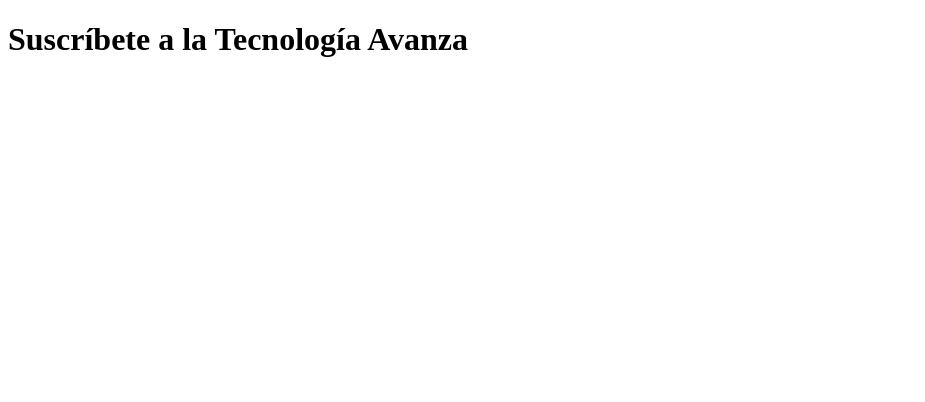
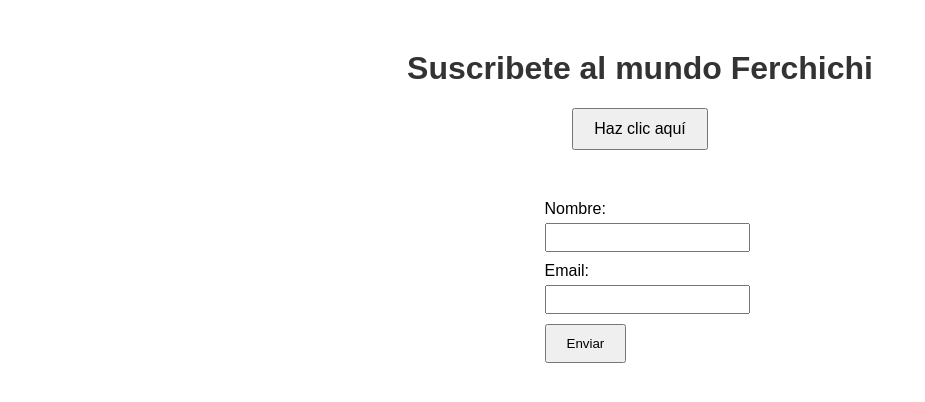
Before and after one commit to tiggerfire/mi_app_web_gitflow, a plain HTML site: page index.html in a window 1280 px wide. Shown: the whole page, without its empty margins (0-925 px from the left). Drawn offline with Linux system fonts and the light colour scheme.

Commit message:
Añadir formulario de contacto

```diff
--- a/index.html
+++ b/index.html
@@ -1,3 +1,5 @@
+
+
 <!DOCTYPE html>
 <html lang="es">
 <head>
@@ -7,8 +9,19 @@
     <link rel="stylesheet" href="styles.css">
 </head>
 <body>
-
-    <h1>Suscríbete a la Tecnología Avanza</h1>
-
+    <h1>Suscribete al mundo Ferchichi</h1>
+    <button id="btnClick">Haz clic aquí</button>
+    <p id="output"></p>
+    <form id="contactForm">
+        <label for="name">Nombre:</label>
+        <input type="text" id="name" name="name">
+        <br>
+        <label for="email">Email:</label>
+        <input type="email" id="email" name="email">
+        <br>
+        <input type="submit" value="Enviar">
+    </form>
+    <p id="formOutput"></p>
+    <script src="script.js"></script>
 </body>
 </html>
--- a/script.js
+++ b/script.js
@@ -1,3 +1,12 @@
 document.getElementById('btnClick').addEventListener('click', function() {
     document.getElementById('output').textContent = '¡Botón clicado!';
 });
+
+
+//Este es un metodo
+document.getElementById('contactForm').addEventListener('submit', function(event) {
+    event.preventDefault();
+    var name = document.getElementById('name').value;
+    var email = document.getElementById('email').value;
+    document.getElementById('formOutput').textContent = 'Nombre: ' + name + ', Email: ' + email;
+});
--- a/styles.css
+++ b/styles.css
@@ -0,0 +1,50 @@
+body {
+    font-family: Arial, sans-serif;
+    text-align: center;
+    margin-top: 50px;
+}
+
+h1 {
+    color: #333;
+}
+
+button {
+    padding: 10px 20px;
+    font-size: 16px;
+    cursor: pointer;
+}
+
+#output {
+    margin-top: 20px;
+    font-size: 18px;
+    color: #555;
+}
+
+form {
+    margin-top: 20px;
+    display: inline-block;
+    text-align: left;
+}
+
+label {
+    display: block;
+    margin-top: 10px;
+}
+
+input[type="text"], input[type="email"] {
+    width: 100%;
+    padding: 5px;
+    margin-top: 5px;
+}
+
+input[type="submit"] {
+    margin-top: 10px;
+    padding: 10px 20px;
+    cursor: pointer;
+}
+
+#formOutput {
+    margin-top: 20px;
+    font-size: 18px;
+    color: #555;
+}
```
